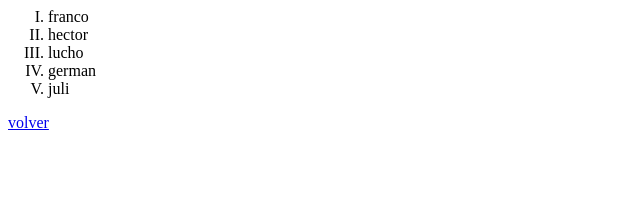
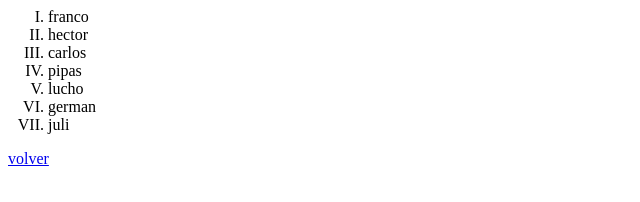
Before and after one commit to s7vega/Repo_6A, a plain HTML site: page trabajo_html/mejores_amigos.html in a window 1280 px wide. Shown: the whole page, without its empty margins (0-640 px from the left). Drawn offline with Linux system fonts and the light colour scheme.

Commit message:
mejores_amigos.html

```diff
--- a/trabajo_html/mejores_amigos.html
+++ b/trabajo_html/mejores_amigos.html
@@ -6,6 +6,8 @@
         <ol type="I">
             <li>franco</li>
             <li>hector</li>
+            <li>carlos</li>
+            <li>pipas</li>
             <li>lucho</li>
             <li>german</li>
             <li>juli</li>
```
